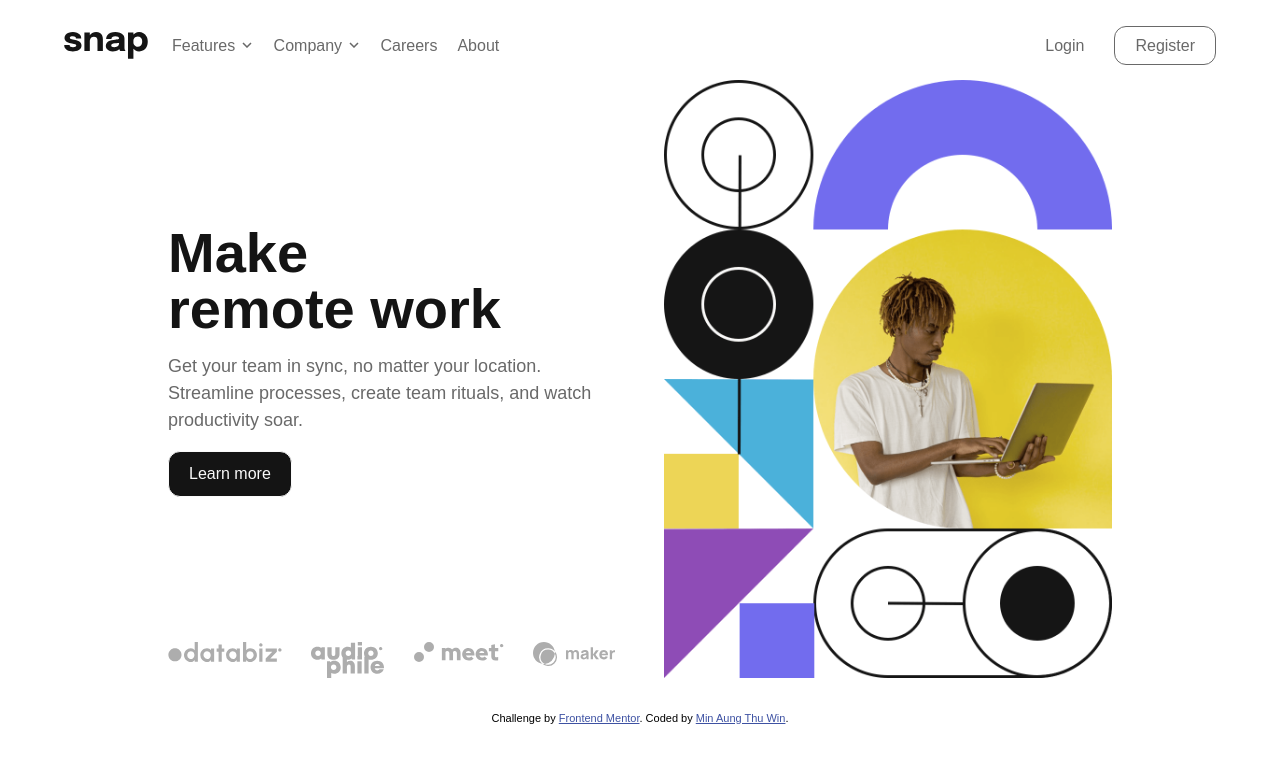
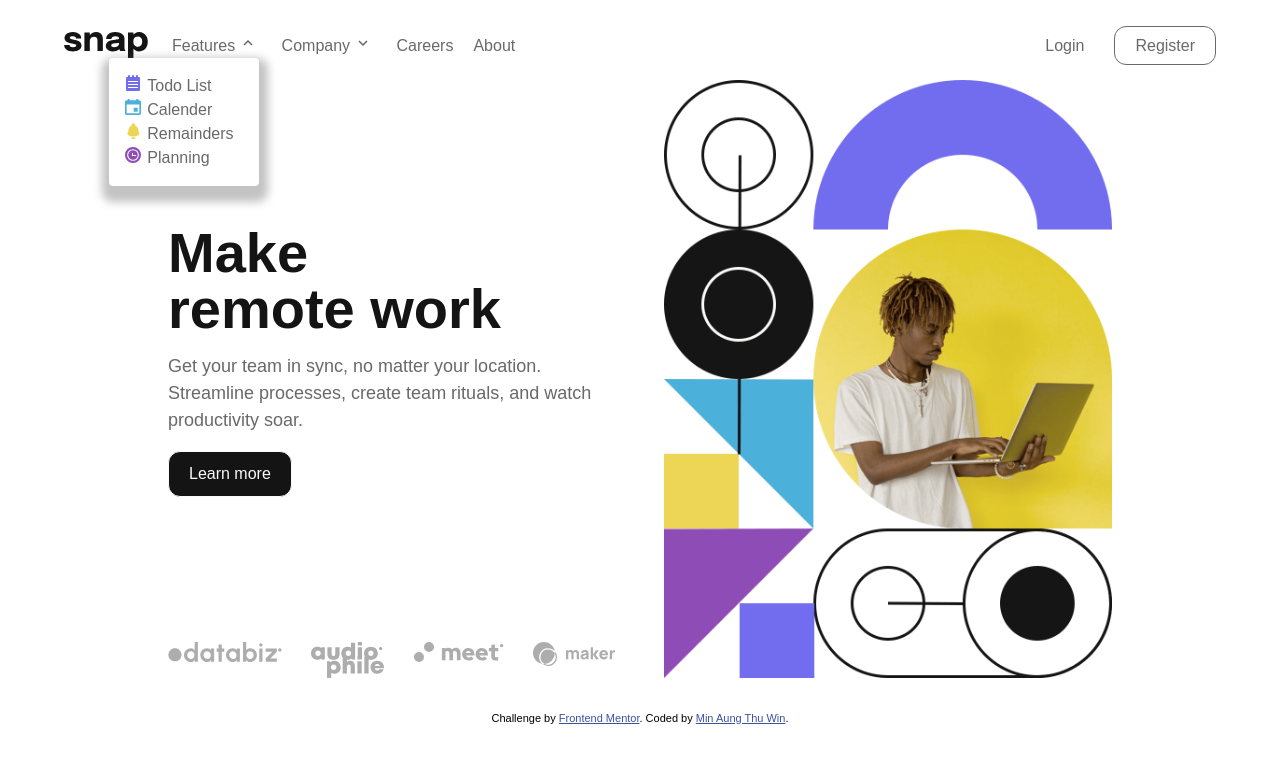
Before and after one commit to Oungseik/intro-section-with-dropdown-navigation-main, a plain HTML site: page index.html in a window 1280 px wide. Both pictures are taken after a click on the link "Features". Drawn offline with Linux system fonts and the light colour scheme; a web font is replaced by a local one.

Commit message:
finish features toggle

```diff
--- a/css/styles.css
+++ b/css/styles.css
@@ -4,7 +4,7 @@
 
 :root {
     --almost-white: hsl(0, 0%, 98%);
-    --medium-gray: hsl(0, 0%, 41%);
+    --medium-gray: 0 0% 41%;
     --almost-black: hsl(0, 0%, 8%);
 }
 
@@ -36,8 +36,14 @@ ul {
 /* Start of icon class sections */
 /* ============================== */
 
-i.arrow {
+i {
     display: inline-block;
+    height: 16px;
+    width: 16px;
+    margin-right: 6px;
+}
+
+i.arrrow {
     height: 12px;
     width: 14px;
 }
@@ -49,6 +55,24 @@ i.arrow.up {
 i.arrow.down {
     background: url("../images/icon-arrow-down.svg") no-repeat center;
 }
+
+i.todo {
+    background: url("../images/icon-todo.svg") no-repeat center;
+}
+
+i.calender {
+    background: url("../images/icon-calendar.svg") no-repeat center;
+}
+
+i.remainders {
+    background: url("../images/icon-reminders.svg") no-repeat center;
+}
+
+i.planning {
+    background: url("../images/icon-planning.svg") no-repeat center;
+}
+
+/* i. */
 
 /* ============================== */
 /* End of icon class sections */
@@ -81,15 +105,15 @@ i.arrow.down {
     align-items: center;
 }
 
-.header-left ul {
+.nav-bar {
     display: flex;
     gap: 20px;
-    color: var(--medium-gray);
+    color: hsl(var(--medium-gray));
 }
 
 .header-left a {
     text-decoration: none;
-    color: var(--medium-gray);
+    color: hsl (var(--medium-gray));
 }
 
 /* rigth side of the header bar */
@@ -100,13 +124,13 @@ i.arrow.down {
 
 .header-right a {
     text-decoration: none;
-    color: var(--medium-gray);
+    color: hsl(var(--medium-gray));
     padding: 10px 20px;
     border-radius: 12px;
 }
 
 .header-right a.register {
-    border: 1px solid var(--medium-gray);
+    border: 1px solid hsl(var(--medium-gray));
 }
 
 /* ============================== */
@@ -137,7 +161,7 @@ i.arrow.down {
 }
 
 .hero-descriptions p {
-    color: var(--medium-gray);
+    color: hsl(var(--medium-gray));
     max-width: 30rem;
 }
 
@@ -171,3 +195,21 @@ a.learn-more:hover {
 .hero-right .mobile-img {
     display: none;
 }
+
+/* features box */
+
+.features-wrapper {
+    position: relative;
+}
+
+.features-wrapper .feature-items {
+    width: 150px;
+    position: absolute;
+    left: -70%;
+    background-color: white;
+    padding: 16px;
+    border-radius: 4px;
+    box-shadow: 1px 8px 8px 8px hsl(var(--medium-gray) / 0.4);
+    display: none;
+    line-height: 1.5;
+}
--- a/index.html
+++ b/index.html
@@ -34,18 +34,41 @@
                     <div class="logo">
                         <img src="./images/logo.svg" alt="logo" />
                     </div>
-                    <ul>
-                        <li>
+                    <nav>
+                        <ul class="nav-bar">
+                            <li class="features-wrapper">
                                 <a class="feature" href="#"
                                     >Features <i class="arrow down"></i
                                 ></a>
+
+                                <ul class="feature-items">
+                                    <li>
+                                        <i class="todo"></i
+                                        ><a href="#">Todo List</a>
                                     </li>
                                     <li>
-                            <a href="#">Company <i class="arrow down"></i></a>
+                                        <i class="calender"></i
+                                        ><a href="#">Calender</a>
+                                    </li>
+                                    <li>
+                                        <i class="remainders"></i
+                                        ><a href="#">Remainders</a>
+                                    </li>
+                                    <li>
+                                        <i class="planning"></i
+                                        ><a href="#">Planning</a>
+                                    </li>
+                                </ul>
+                            </li>
+                            <li>
+                                <a href="#"
+                                    >Company <i class="arrow down"></i
+                                ></a>
                             </li>
                             <li><a href="#">Careers</a></li>
                             <li><a href="#">About</a></li>
                         </ul>
+                    </nav>
                 </div>
                 <ul class="header-right">
                     <li><a class="login" href="#">Login</a></li>
--- a/js/main.js
+++ b/js/main.js
@@ -1,6 +1,10 @@
 const feature = $(".feature");
 feature.on("click", () => {
     feature.toggleClass("active");
+    feature.hasClass("active")
+        ? feature.children().removeClass("down").addClass("up")
+        : feature.children().removeClass("up").addClass("down");
+    $(".feature-items").slideToggle(200);
 });
 
 $(".menuBtn").on("click", function () {
```
Lines whose indentation alone changed are shown as unchanged.
